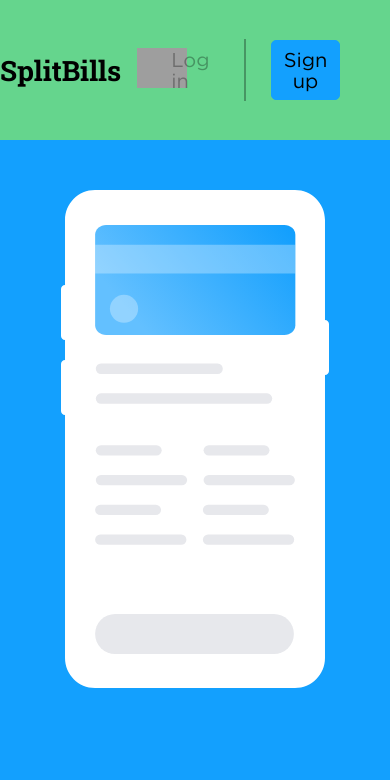
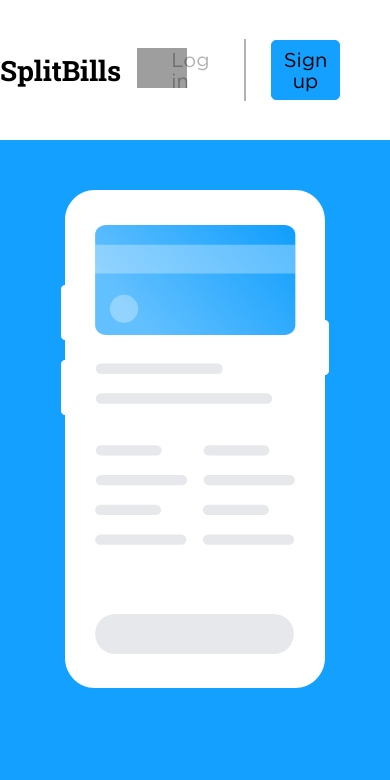
Before and after one commit to Hothidani/Firstday, a plain HTML site: page index.html in a window 390 px wide. Shown: the top 780 px of the page. Drawn offline with Linux system fonts and the light colour scheme; grey boxes are pictures that could not be loaded.

Commit message:
refs task/FE WalletMoneyAPP responsive

```diff
--- a/assets/css/style.css
+++ b/assets/css/style.css
@@ -34,7 +34,6 @@ nav {
     height: 140px;
     align-items: center;
     justify-content:space-between;
-    background-color: #65D58D;
 
 }
 
```
